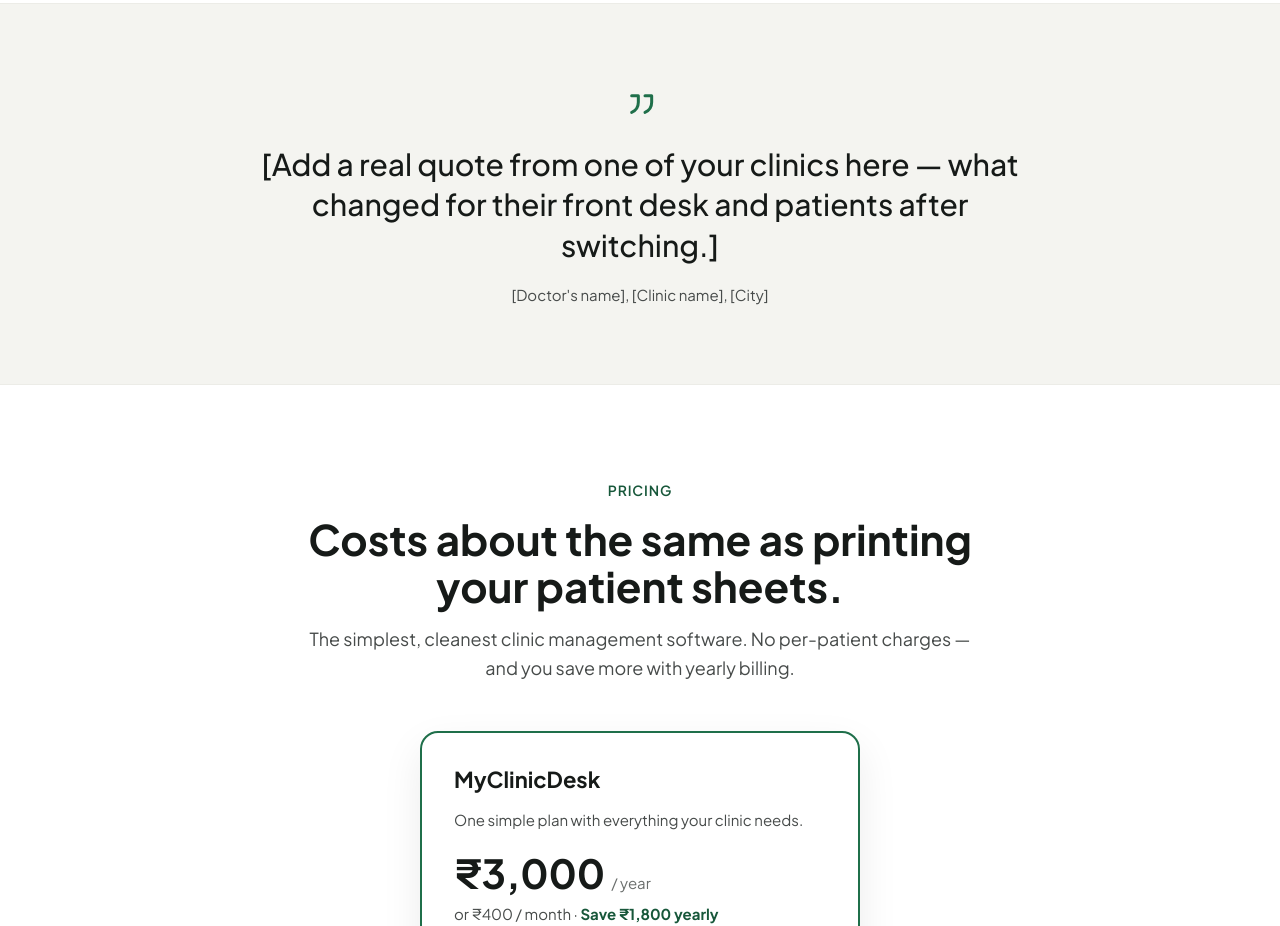
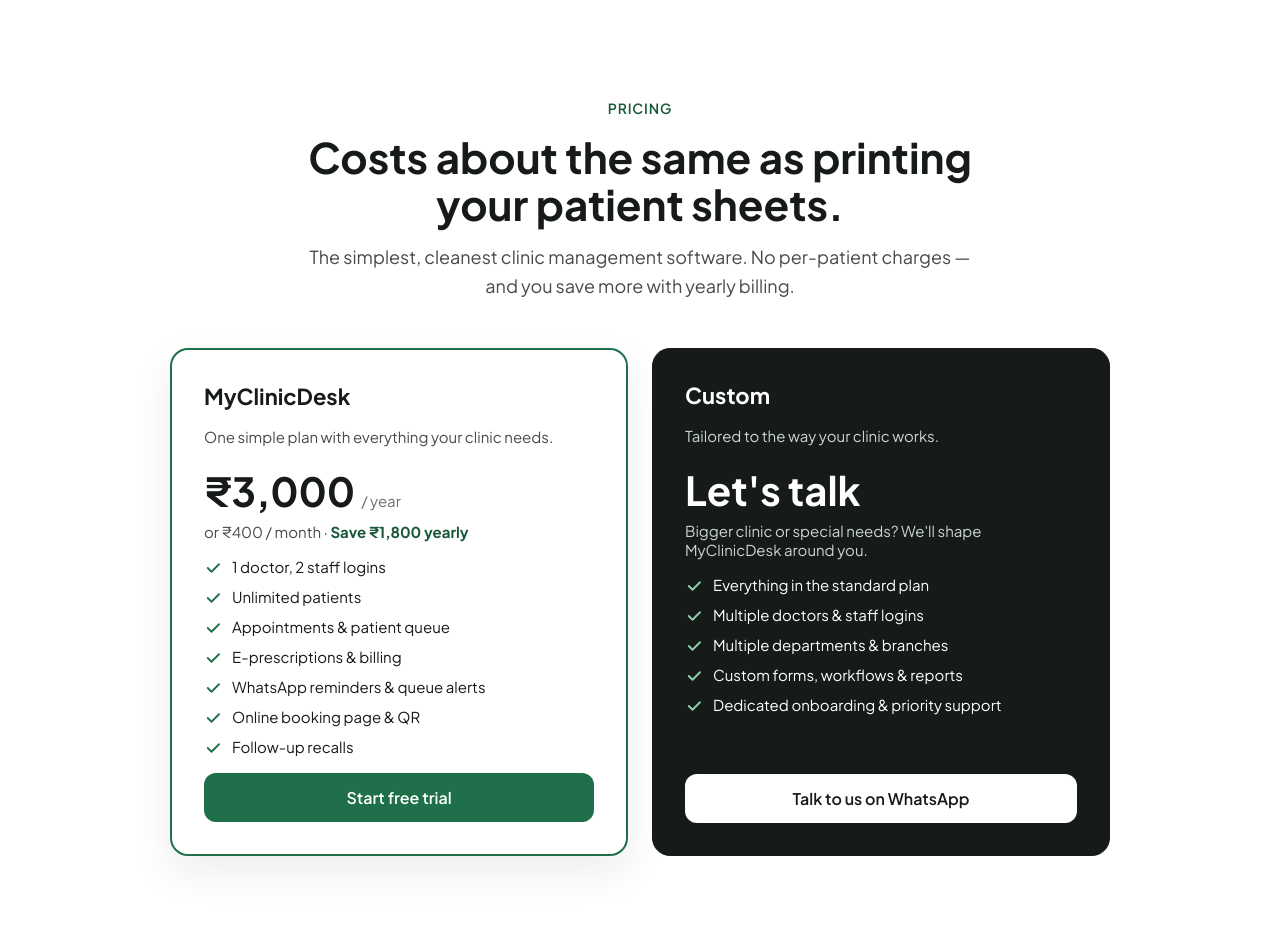
Before and after one commit to staragnel007/my-clinic-desk-website, a plain HTML site: page index.html in a window 1280 px wide. Shown: the part 5625-6551 px from the top of the page. Drawn offline with Linux system fonts and the light colour scheme.

Commit message:
Rebrand WhatsApp sample chat, remove testimonial, add Custom pricing card
Co-Authored-By: Claude Opus 5.5 <noreply@anthropic.com>
Claude-Session: https://claude.ai/code/session_01QFLAKgcwg7tAFdhHQqZLZW

```diff
--- a/index.html
+++ b/index.html
@@ -212,13 +212,13 @@ Your browser does not support video. <a href="assets/demo.mp4">Download the demo
 <div style="flex: 1 1 360px; min-width: 0; display: flex; justify-content: center">
 <div style="width: 100%; max-width: 360px; background: #12302B; border: 1px solid #22463F; border-radius: 24px; padding: 20px; display: flex; flex-direction: column; gap: 12px">
 <div style="display: flex; align-items: center; gap: 10px; padding-bottom: 12px; border-bottom: 1px solid #22463F">
-<span style="width: 36px; height: 36px; border-radius: 999px; background: #1F6F4A; display: flex; align-items: center; justify-content: center; font-weight: 700; font-size: 14px">SC</span>
-<div style="display: flex; flex-direction: column"><span style="font-weight: 600; font-size: 15px">Sunrise Clinic</span><span style="font-size: 12px; color: #A9BDB8">via MyClinicDesk</span></div>
+<span style="width: 36px; height: 36px; border-radius: 999px; background: #1F6F4A; display: flex; align-items: center; justify-content: center; font-weight: 700; font-size: 14px">AB</span>
+<div style="display: flex; flex-direction: column"><span style="font-weight: 600; font-size: 15px">ABC Clinic</span><span style="font-size: 12px; color: #A9BDB8">via MyClinicDesk</span></div>
 </div>
-<div style="align-self: flex-start; max-width: 88%; background: #1C3F39; border-radius: 4px 14px 14px 14px; padding: 12px 14px; font-size: 14px; line-height: 1.5">Hi Priya, your appointment with Dr. Sharma is confirmed for today at <strong>11:10 AM</strong>.</div>
-<div style="align-self: flex-start; max-width: 88%; background: #1C3F39; border-radius: 4px 14px 14px 14px; padding: 12px 14px; font-size: 14px; line-height: 1.5">The 10:50 appointment is with the doctor now. You are 2nd in line — please reach the clinic.</div>
-<div style="align-self: flex-end; max-width: 70%; background: #1F6F4A; border-radius: 14px 4px 14px 14px; padding: 12px 14px; font-size: 14px">On my way, thanks!</div>
-<div style="align-self: flex-start; max-width: 88%; background: #1C3F39; border-radius: 4px 14px 14px 14px; padding: 12px 14px; font-size: 14px; line-height: 1.5">Your prescription and bill are attached. Follow-up due in 7 days.</div>
+<div style="align-self: flex-start; max-width: 88%; background: #1C3F39; border-radius: 4px 14px 14px 14px; padding: 12px 14px; font-size: 14px; line-height: 1.5">Hello Meena, your visit with Dr. Anil is booked for today at <strong>6:30 PM</strong>. Reply here if you need to reschedule.</div>
+<div style="align-self: flex-start; max-width: 88%; background: #1C3F39; border-radius: 4px 14px 14px 14px; padding: 12px 14px; font-size: 14px; line-height: 1.5">Dr. Anil is now seeing token 14. You're 2 patients away — please make your way to the clinic.</div>
+<div style="align-self: flex-end; max-width: 70%; background: #1F6F4A; border-radius: 14px 4px 14px 14px; padding: 12px 14px; font-size: 14px">Leaving now, thank you!</div>
+<div style="align-self: flex-start; max-width: 88%; background: #1C3F39; border-radius: 4px 14px 14px 14px; padding: 12px 14px; font-size: 14px; line-height: 1.5">Thank you for visiting. Your prescription and bill are attached as PDFs. We'll remind you before your review in 7 days.</div>
 </div>
 </div>
 </div>
@@ -252,21 +252,13 @@ Your browser does not support video. <a href="assets/demo.mp4">Download the demo
 </div>
 </section>
 
-<section style="background: #F4F4F0; border-top: 1px solid #ECECE7; border-bottom: 1px solid #ECECE7">
-<div style="max-width: 860px; margin: 0 auto; padding: 80px 24px; text-align: center; display: flex; flex-direction: column; gap: 20px; align-items: center">
-<svg width="40" height="40" viewBox="0 0 24 24" fill="none" stroke="#1F6F4A" stroke-width="1.8" stroke-linecap="round" stroke-linejoin="round" aria-hidden="true"><path d="M7 7h4v4c0 3-1.5 5-4 6M15 7h4v4c0 3-1.5 5-4 6"></path></svg>
-<p style="margin: 0; font-family: 'Plus Jakarta Sans', system-ui, sans-serif; font-size: clamp(22px, 2.6vw, 30px); line-height: 1.35; font-weight: 500">[Add a real quote from one of your clinics here — what changed for their front desk and patients after switching.]</p>
-<span style="font-size: 15px; color: #474B4A">[Doctor's name], [Clinic name], [City]</span>
-</div>
-</section>
-
 <section id="pricing" style="max-width: 1200px; margin: 0 auto; padding: 96px 24px">
 <div style="max-width: 680px; margin: 0 auto 48px; text-align: center; display: flex; flex-direction: column; gap: 16px">
 <span style="color: #17573A; font-weight: 600; font-size: 14px; letter-spacing: 0.06em; text-transform: uppercase">Pricing</span>
 <h2 style="margin: 0; font-family: 'Plus Jakarta Sans', system-ui, sans-serif; font-size: clamp(30px, 3.6vw, 42px); line-height: 1.12; font-weight: 700">Costs about the same as printing your patient sheets.</h2>
 <p style="margin: 0; font-size: 18px; line-height: 1.6; color: #474B4A">The simplest, cleanest clinic management software. No per-patient charges — and you save more with yearly billing.</p>
 </div>
-<div style="max-width: 440px; margin: 0 auto">
+<div style="max-width: 940px; margin: 0 auto; display: grid; grid-template-columns: repeat(auto-fit, minmax(300px, 1fr)); gap: 24px; align-items: stretch">
 
 <div style="border-radius: 18px; padding: 32px; display: flex; flex-direction: column; gap: 16px; background: #FFFFFF; border: 2px solid #1F6F4A; box-shadow: 0 16px 40px rgba(11,31,28,0.08)">
 
@@ -293,6 +285,29 @@ Your browser does not support video. <a href="assets/demo.mp4">Download the demo
 
 </ul>
 <a href="https://clinic-backend-production-cb12bfed.up.railway.app" style="text-decoration: none; text-align: center; padding: 14px 20px; border-radius: 12px; font-weight: 600; font-size: 16px; min-height: 48px; display: flex; align-items: center; justify-content: center; background: #1F6F4A; color: #FFFFFF">Start free trial</a>
+</div>
+
+<div style="border-radius: 18px; padding: 32px; display: flex; flex-direction: column; gap: 16px; background: #161A18; color: #FFFFFF; border: 1px solid #161A18">
+
+<h3 style="margin: 0; font-family: 'Plus Jakarta Sans', system-ui, sans-serif; font-size: 22px; font-weight: 700">Custom</h3>
+<p style="margin: 0; font-size: 15px; color: #C9D6D3; line-height: 1.5">Tailored to the way your clinic works.</p>
+
+<div style="display: flex; flex-direction: column; gap: 6px"><span style="font-family: 'Plus Jakarta Sans', system-ui, sans-serif; font-size: 40px; font-weight: 700">Let's talk</span><span style="font-size: 15px; color: #C9D6D3">Bigger clinic or special needs? We'll shape MyClinicDesk around you.</span></div>
+
+<ul style="margin: 0; padding: 0; list-style: none; display: flex; flex-direction: column; gap: 10px; font-size: 15px; flex: 1 1 auto">
+
+<li style="display: flex; gap: 10px; align-items: flex-start"><svg width="18" height="18" viewBox="0 0 24 24" fill="none" stroke="#8FD3AE" stroke-width="2.4" stroke-linecap="round" stroke-linejoin="round" aria-hidden="true" style="flex: none; margin-top: 2px"><path d="M5 12l5 5L20 7"></path></svg><span>Everything in the standard plan</span></li>
+
+<li style="display: flex; gap: 10px; align-items: flex-start"><svg width="18" height="18" viewBox="0 0 24 24" fill="none" stroke="#8FD3AE" stroke-width="2.4" stroke-linecap="round" stroke-linejoin="round" aria-hidden="true" style="flex: none; margin-top: 2px"><path d="M5 12l5 5L20 7"></path></svg><span>Multiple doctors &amp; staff logins</span></li>
+
+<li style="display: flex; gap: 10px; align-items: flex-start"><svg width="18" height="18" viewBox="0 0 24 24" fill="none" stroke="#8FD3AE" stroke-width="2.4" stroke-linecap="round" stroke-linejoin="round" aria-hidden="true" style="flex: none; margin-top: 2px"><path d="M5 12l5 5L20 7"></path></svg><span>Multiple departments &amp; branches</span></li>
+
+<li style="display: flex; gap: 10px; align-items: flex-start"><svg width="18" height="18" viewBox="0 0 24 24" fill="none" stroke="#8FD3AE" stroke-width="2.4" stroke-linecap="round" stroke-linejoin="round" aria-hidden="true" style="flex: none; margin-top: 2px"><path d="M5 12l5 5L20 7"></path></svg><span>Custom forms, workflows &amp; reports</span></li>
+
+<li style="display: flex; gap: 10px; align-items: flex-start"><svg width="18" height="18" viewBox="0 0 24 24" fill="none" stroke="#8FD3AE" stroke-width="2.4" stroke-linecap="round" stroke-linejoin="round" aria-hidden="true" style="flex: none; margin-top: 2px"><path d="M5 12l5 5L20 7"></path></svg><span>Dedicated onboarding &amp; priority support</span></li>
+
+</ul>
+<a href="https://wa.me/919600160297" style="text-decoration: none; text-align: center; padding: 14px 20px; border-radius: 12px; font-weight: 600; font-size: 16px; min-height: 48px; display: flex; align-items: center; justify-content: center; background: #FFFFFF; color: #161A18">Talk to us on WhatsApp</a>
 </div>
 
 </div>
```
